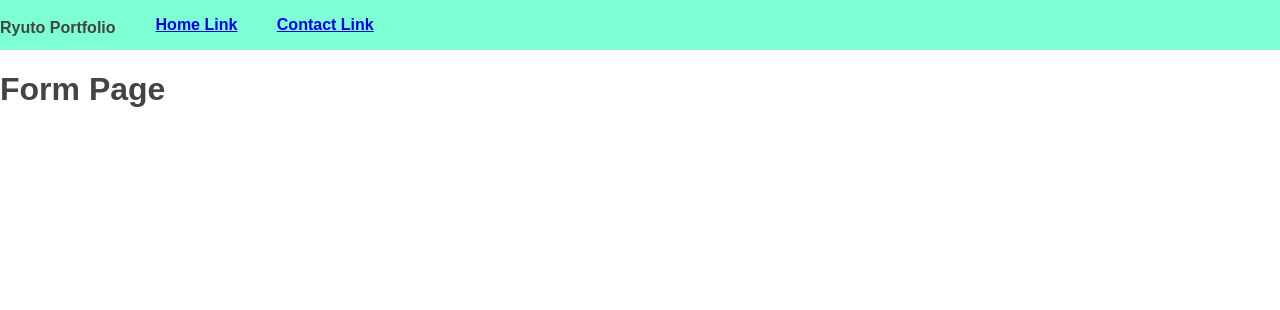
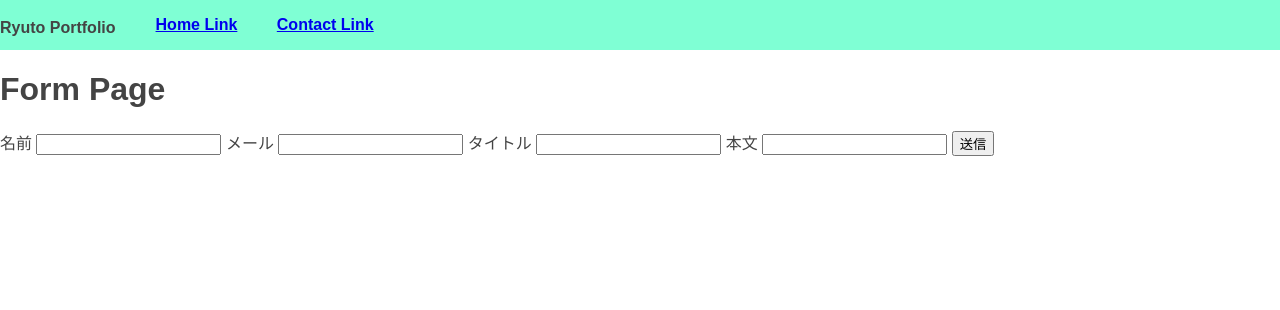
Before and after one commit to tarou1226/Portfolio-By-Flask, a Flask app: page /contact in a window 1280 px wide. Shown: the top 310 px of the page. Run offline with Flask 2, Linux system fonts and the light colour scheme.

Commit message:
[add] form template

```diff
--- a/templates/form.html
+++ b/templates/form.html
@@ -2,5 +2,18 @@
 {% block content %}
 <div>
     <h1>Form Page</h1>
+    <div class="form">
+        <form action="/" method="post">
+            <label for="name">名前</label>
+            <input type="text" id="name" name="contacter_name">
+            <label for="name">メール</label>
+            <input type="email" id="email" name="contacter_email">
+            <label for="name">タイトル</label>
+            <input type="text" id="title" name="contacter_title">
+            <label for="name">本文</label>
+            <input type="text" id="substance" name="contacter_substance">
+            <button type="submit">送信</button>
+        </form>
+    </div>
 </div>
 {% endblock %}
```
